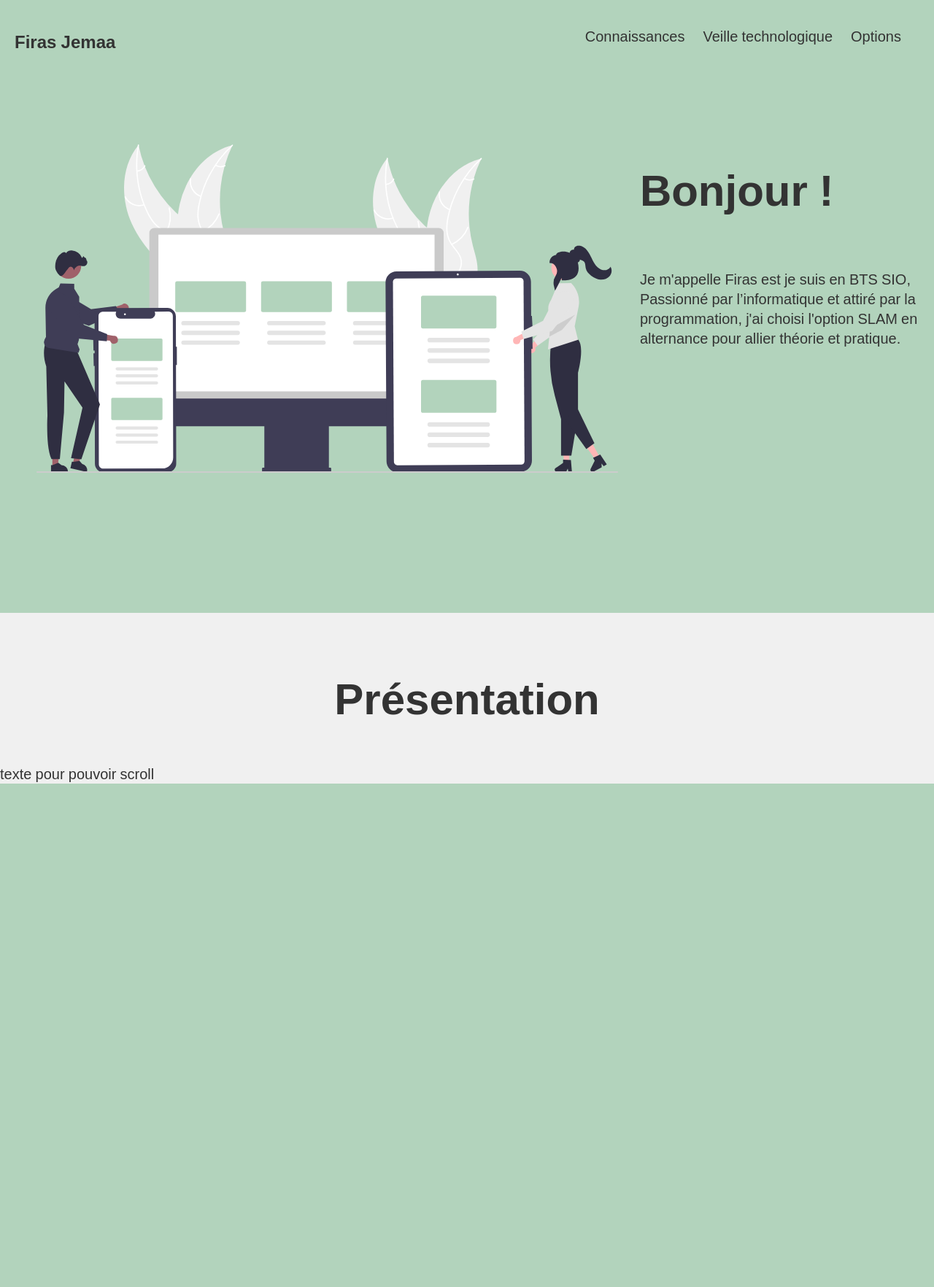
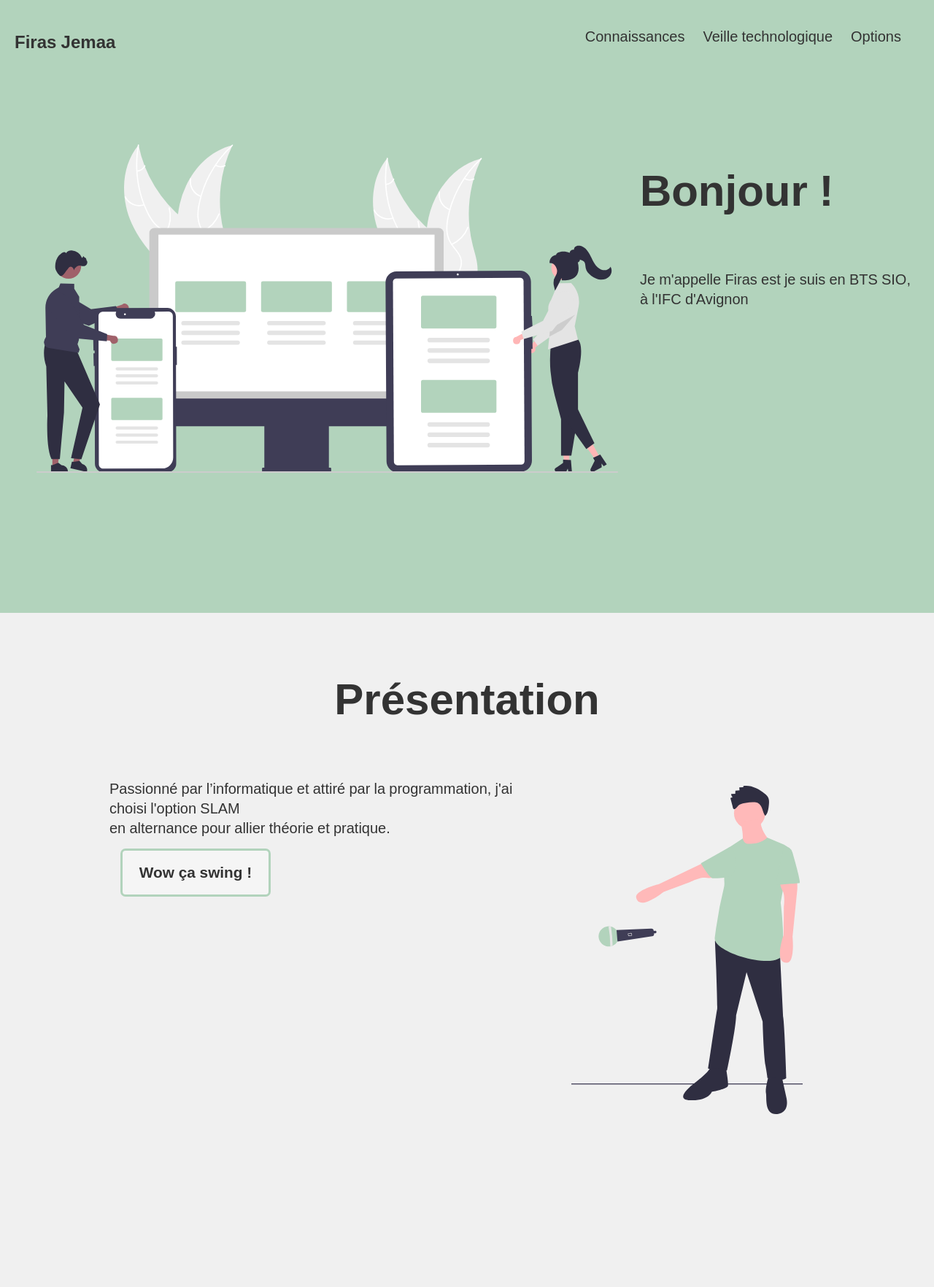
Before and after one commit to FirasJemaa/E4, a PHP site: page / in a window 1280 px wide. Shown: the whole page at 73% size. Before the commit the page ends 1074 px from the top, so only its background shows below. Run offline with PHP 8.4, Linux system fonts and the light colour scheme; some web fonts are replaced.

Commit message:
rajout de la presentation

```diff
--- a/index.html
+++ b/index.html
@@ -23,16 +23,20 @@
             <img id="img-presentation" src="images/img_presentation.svg" alt="Description de l'image">
             <div id="presentation-texte">
                 <h2 class="soulignage">Bonjour !</h1>
-                <p id="bottom-item">Je m'appelle Firas est je suis en BTS SIO, Passionné par l’informatique et attiré par la programmation,
-                    j'ai choisi l'option SLAM en alternance pour allier théorie et pratique.</p>
+                <p id="bottom-item">Je m'appelle Firas est je suis en BTS SIO, à l'IFC d'Avignon</p>
             </div>
         </div>
     </nav>
 
-    <section>
-        <h2 class="Presentation-para">Présentation</h2>
-        <p>texte pour pouvoir scroll</p>
-    </section>
+    <h2 class="Presentation-para reveal">Présentation</h2>
+    <div id="sectionPresentation">
+        <p style="padding-bottom: 500px;">Passionné par l’informatique et attiré par la programmation,
+            j'ai choisi l'option SLAM <br> en alternance pour allier théorie et pratique.
+            <br><a href="#">Wow ça swing !</a>
+        </p>
+        <img id="img-presentation" src="images/undraw_mic_drop_uuyg.svg" alt="moi">
+    </div>
+    <script src="script.js"></script>
 </body>
 
 </html>
--- a/script.js
+++ b/script.js
@@ -0,0 +1,17 @@
+window.addEventListener('scroll', reveal);
+
+function reveal(){
+    let reveals = document.querySelectorAll('.reveal');
+
+    for (let i = 0; reveals.length; i++){
+        let windowheight = window.innerHeight;
+        let revealtop = reveals[i].getBoundingClientRect().top;
+        let revealpoint = 150;
+
+        if(revealtop < windowheight - revealpoint){
+            reveals[i].classList.add('active');
+        }else{
+            reveals[i].classList.remove('active');
+        }
+    }
+}
--- a/style.css
+++ b/style.css
@@ -90,7 +90,7 @@ nav {
 
 #img-presentation {
     margin: 30px;
-    height : 450px;
+    height: 450px;
 
 }
 
@@ -114,26 +114,26 @@ nav {
     /* Nom de l'animation, durée, ralentissement */
 }
 
-#presentation{
+#presentation {
     display: flex;
-    flex-direction : row;
-    /*justify-content: space-around;*/
+    flex-direction: row;
+    justify-content: center;
 }
 
-#presentation-texte{
+#presentation-texte {
     display: flex;
-    flex-direction : column;
+    flex-direction: column;
 }
 
-h2{
+h2 {
     font-size: 60px;
 }
 
-p{
+p {
     font-size: 20px;
 }
 
-.Presentation-para{
+.Presentation-para {
     display: flex;
     width: 100%;
     flex-wrap: nowrap;
@@ -143,3 +143,62 @@ p{
     justify-content: center;
     padding-top: 2%;
 }
+
+/*animation scroll*/
+.reveal {
+    position: relative;
+    transform: translateY(100px);
+    opacity: 0;
+    transition: all 1s ease-in-out;
+
+}
+
+.reveal.active {
+    transform: translateY(0px);
+    opacity: 1;
+}
+
+#sectionPresentation {
+    padding-left: 150px;
+    padding-right: 150px;
+    display: flex;
+    justify-content: center;
+}
+
+a {
+    width: 200px;
+    height: 60px;
+    font-size: 1.3rem;
+    font-family: arial, sans-serif;
+    font-weight: 700;
+    position: relative;
+    color: #333;
+    z-index: 0;
+    border: 3px solid #b2d3bc;
+    background: whitesmoke;
+    overflow: hidden;
+    text-decoration: none;
+    display: flex;
+    align-items: center;
+    justify-content: center;
+    border-radius: 7px;
+    margin: 15px;
+}
+
+a::before {
+    content: '';
+    position: absolute;
+    top: 60px;
+    left: 0;
+    width: 100%;
+    height: 100%;
+    background: #b2d3bc;
+    border-radius: 50% 50% 0% 0%;
+    z-index: -1;
+    transition: all .5s;
+}
+
+a:hover::before {
+    top: 0px;
+    border-radius: 0;
+}
```
Also changed, not shown: images/undraw_mic_drop_uuyg.svg (added).
